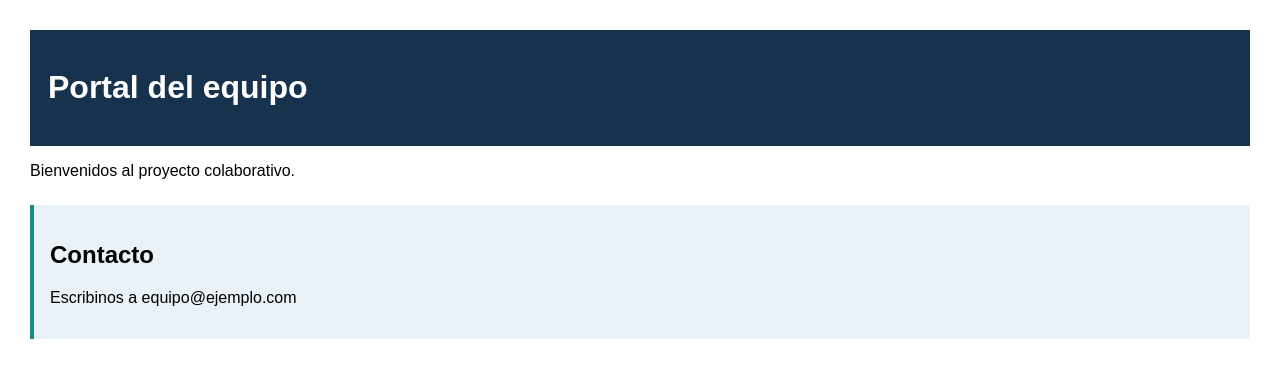
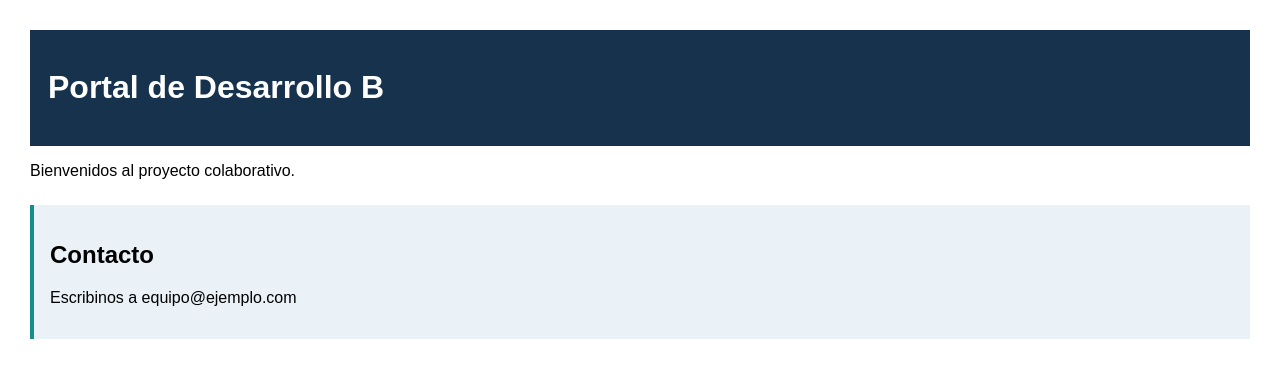
Before and after one commit to elseOG/practica2-equipo-web, a plain HTML site: page index.html in a window 1280 px wide. Drawn offline with Linux system fonts and the light colour scheme.

Commit message:
Actualiza titulo desde desarrollador B

```diff
--- a/index.html
+++ b/index.html
@@ -7,7 +7,7 @@
 </head>
 <body>
   <header>
-    <h1>Portal del equipo</h1>
+    <h1>Portal de Desarrollo B</h1>
   </header>
   <main>
     <p>Bienvenidos al proyecto colaborativo.</p>
```
